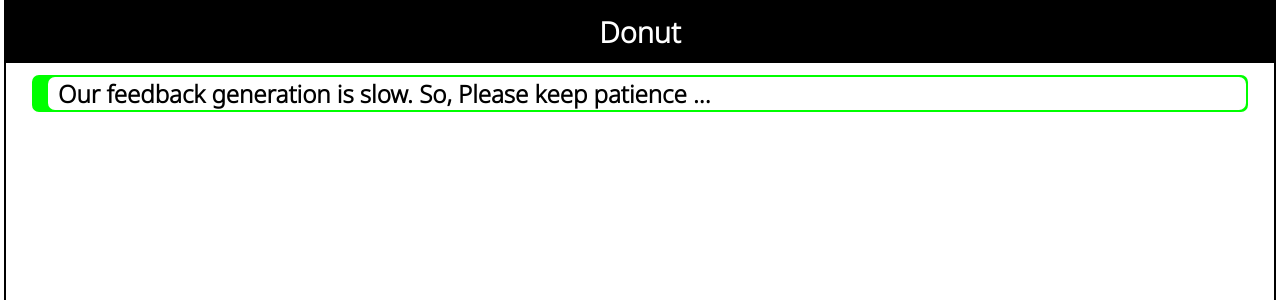
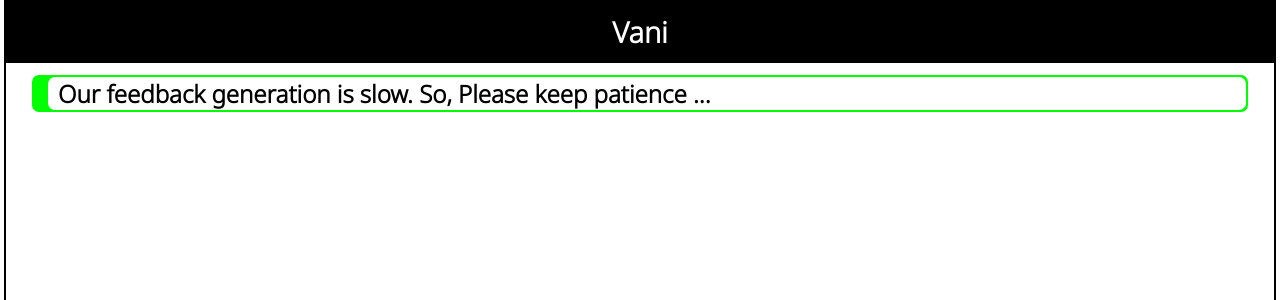
Before and after one commit to niteshinfocus/vani, a Flask app: page / in a window 1280 px wide. Shown: the top 300 px of the page. Run offline with Flask 2, Linux system fonts and the light colour scheme.

Commit message:
Update index.html

```diff
--- a/templates/index.html
+++ b/templates/index.html
@@ -126,7 +126,7 @@
 
 <body>
   <nav>
-    <span>Donut</span>
+    <span>Vani</span>
   </nav>
 
   <div class="box">
```
